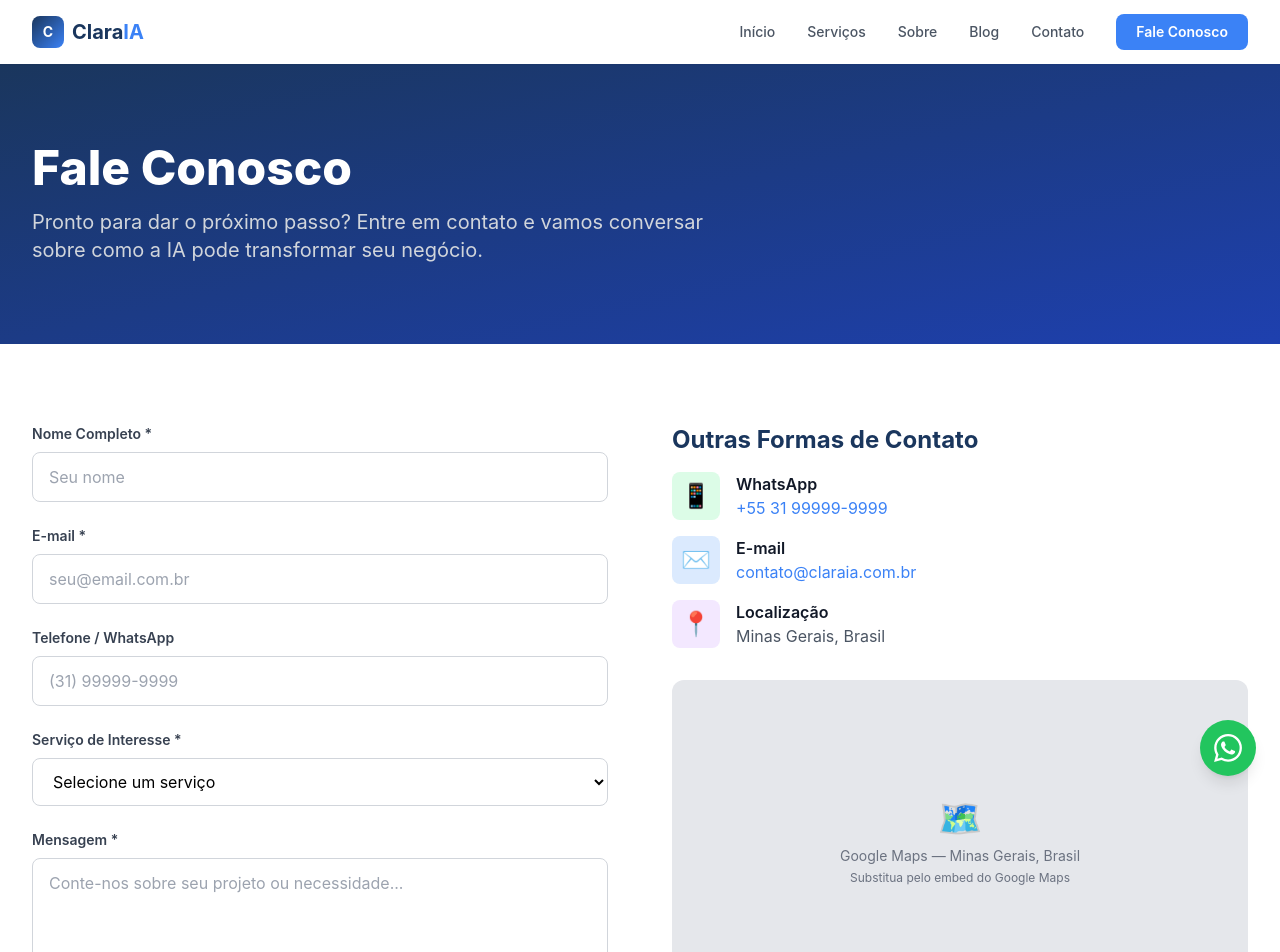
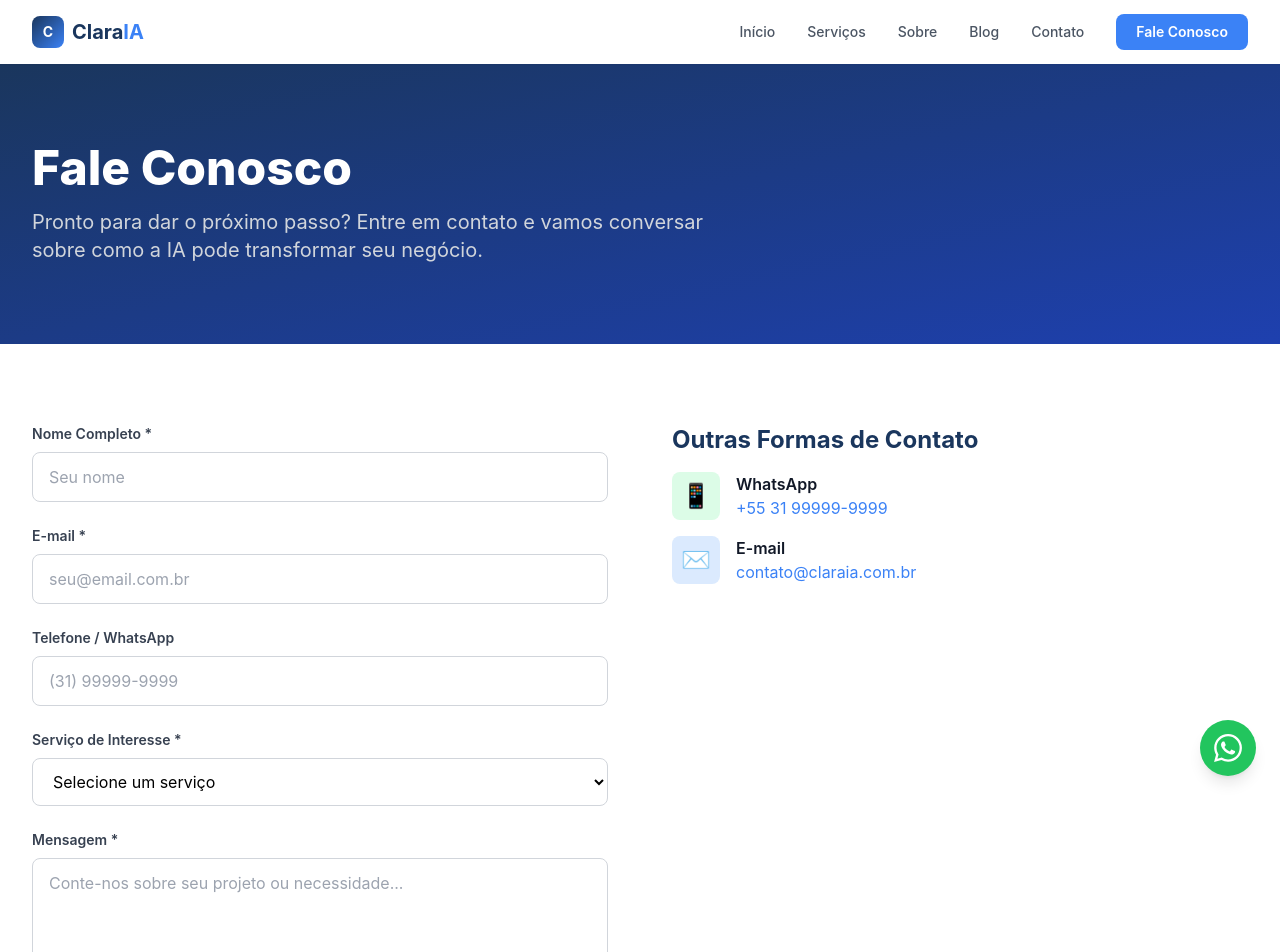
Before and after one commit to bBlazewavE/claraia, a Next.js app: page /contato in a window 1280 px wide. Shown: the top 952 px of the page. Built offline with nearby package versions, Linux system fonts and the light colour scheme.

Commit message:
Remove location/office references - no physical office yet

```diff
--- a/src/app/contato/page.tsx
+++ b/src/app/contato/page.tsx
@@ -158,24 +158,6 @@ export default function Contato() {
                         </a>
                       </div>
                     </div>
-                    <div className="flex items-center gap-4">
-                      <div className="w-12 h-12 bg-purple-100 rounded-lg flex items-center justify-center">
-                        <span className="text-2xl">📍</span>
-                      </div>
-                      <div>
-                        <p className="font-semibold text-gray-900">Localização</p>
-                        <p className="text-gray-600">Minas Gerais, Brasil</p>
-                      </div>
-                    </div>
-                  </div>
-                </div>
-
-                {/* Map placeholder */}
-                <div className="bg-gray-200 rounded-xl aspect-video flex items-center justify-center">
-                  <div className="text-center text-gray-500">
-                    <span className="text-4xl block mb-2">🗺️</span>
-                    <p className="text-sm">Google Maps — Minas Gerais, Brasil</p>
-                    <p className="text-xs mt-1">Substitua pelo embed do Google Maps</p>
                   </div>
                 </div>
               </div>
--- a/src/app/sobre/page.tsx
+++ b/src/app/sobre/page.tsx
@@ -59,7 +59,7 @@ export default function Sobre() {
                 <div className="text-center p-8">
                   <span className="text-8xl block mb-4">🚀</span>
                   <p className="text-primary-900 font-semibold text-lg">
-                    Transformando o mercado brasileiro com IA desde Minas Gerais
+                    Transformando o mercado brasileiro com Inteligência Artificial
                   </p>
                 </div>
               </div>
@@ -116,7 +116,7 @@ export default function Sobre() {
                 regionalismos e nuances culturais.
               </p>
               <p>
-                A ClaraIA entende tudo isso porque vive tudo isso. Estamos em Minas Gerais, atendemos
+                A ClaraIA entende tudo isso porque vive tudo isso. Atendemos
                 em português, cobramos em real e construímos soluções que funcionam para o mercado
                 brasileiro. Simples assim.
               </p>
--- a/src/components/Footer.tsx
+++ b/src/components/Footer.tsx
@@ -41,7 +41,6 @@ export default function Footer() {
           <div>
             <h3 className="font-semibold mb-4">Contato</h3>
             <ul className="space-y-2 text-sm text-gray-300">
-              <li>Minas Gerais, Brasil</li>
               <li>contato@claraia.com.br</li>
               <li>+55 31 99999-9999</li>
               <li className="text-xs text-gray-500 pt-2">CNPJ: 00.000.000/0001-00</li>
--- a/src/components/SchemaOrg.tsx
+++ b/src/components/SchemaOrg.tsx
@@ -8,7 +8,7 @@ export default function SchemaOrg() {
     telephone: "+5531999999999",
     address: {
       "@type": "PostalAddress",
-      addressRegion: "Minas Gerais",
+      addressRegion: "Brasil",
       addressCountry: "BR",
     },
     areaServed: "BR",
```
